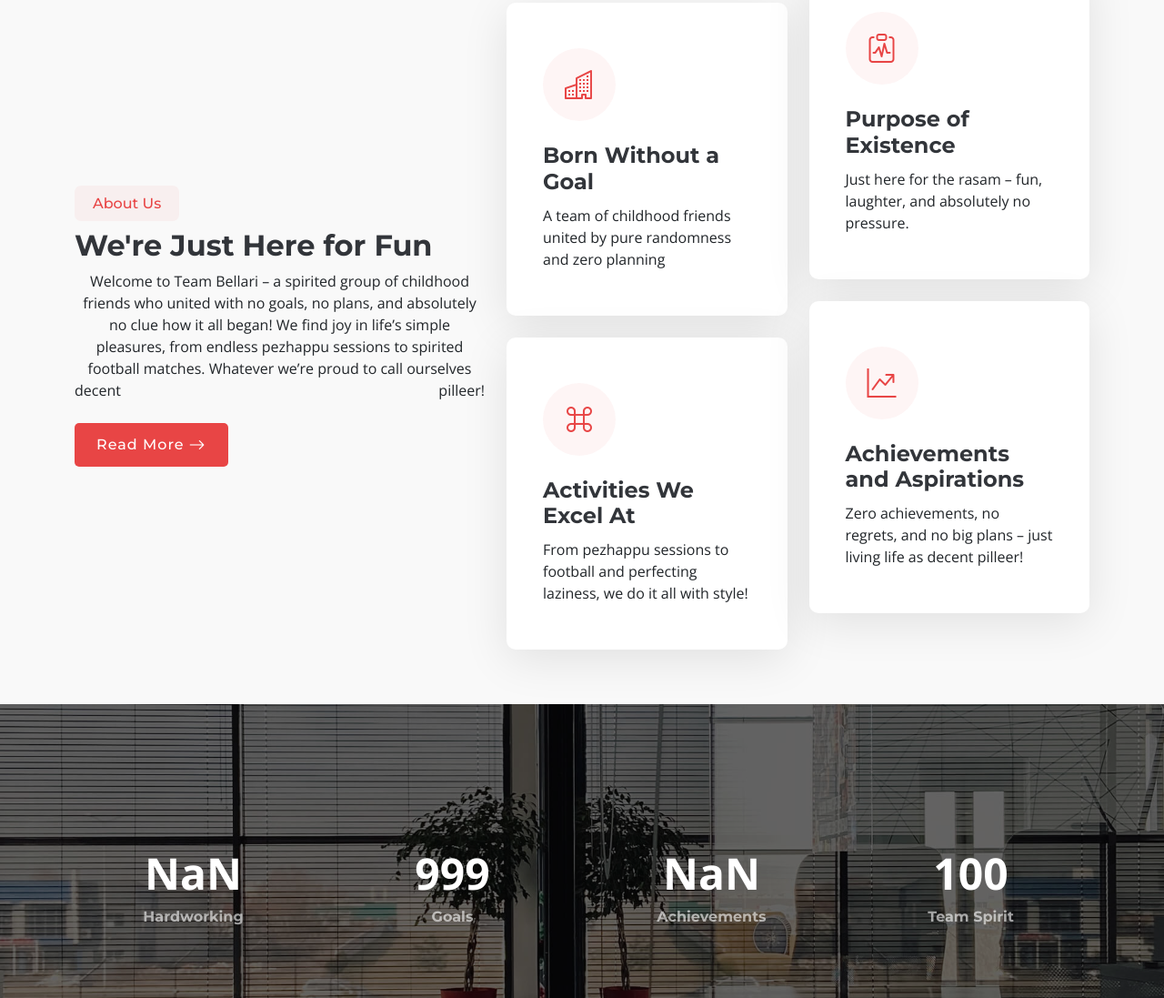
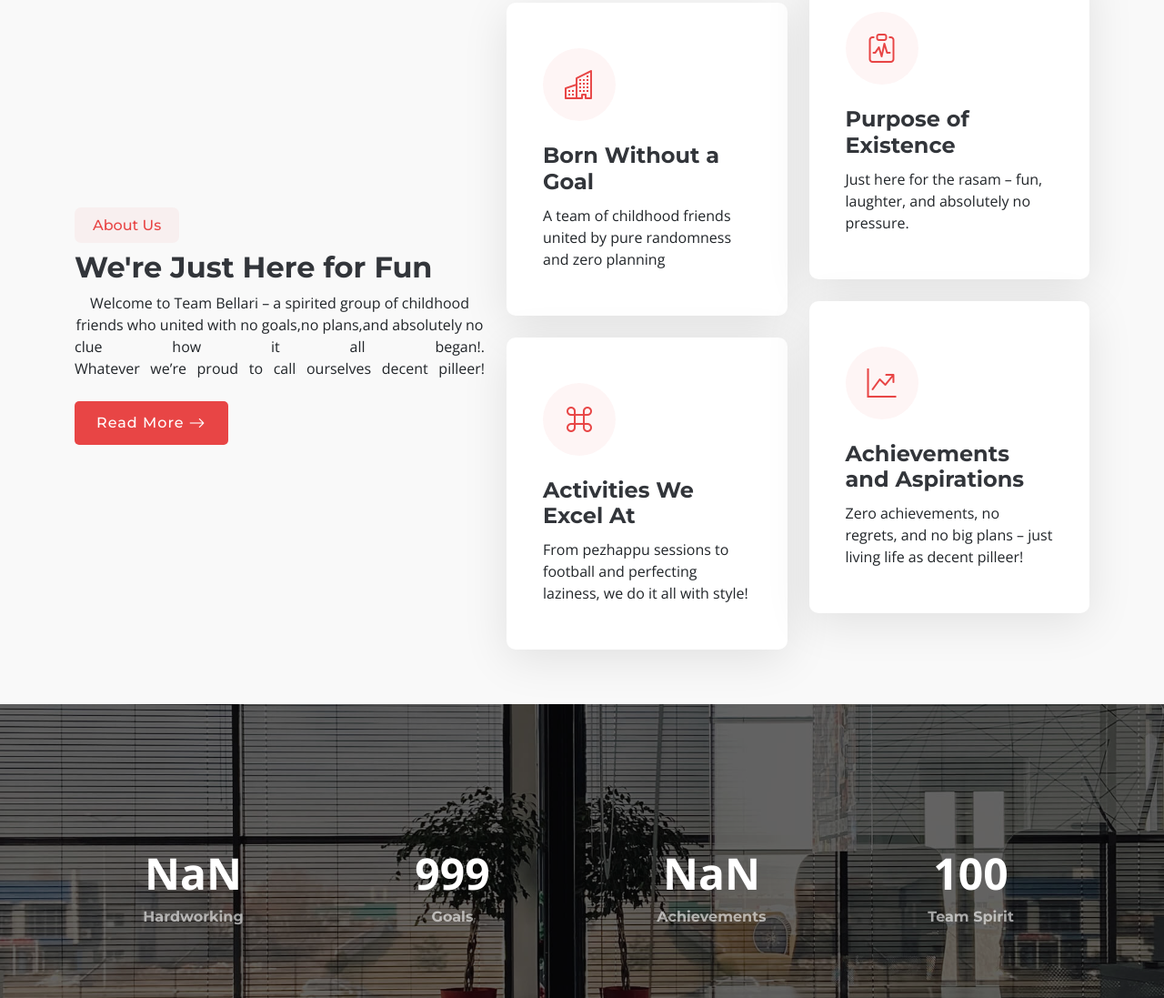
Before and after one commit to amalrajk/Bellari-Static-Website, a plain HTML site: page index.html in a window 1280 px wide. Shown: the part 857-1954 px from the top of the page at 91% size. Drawn offline with nearby package versions, Linux system fonts and the light colour scheme.

Commit message:
Update index.html

```diff
--- a/index.html
+++ b/index.html
@@ -116,7 +116,7 @@
             <audio id="section-audio" src="assets\audio\planning.mp3" preload="auto"></audio>
             <h2> We're Just Here for Fun</h2>
             <p class="text-center mb-4 justify-text">
-Welcome to Team Bellari – a spirited group of childhood friends who united with no goals, no plans, and absolutely no clue how it all began! We find joy in life’s simple pleasures, from endless pezhappu sessions to spirited football matches. Whatever  we’re proud to call ourselves decent pilleer!</p>
+Welcome to Team Bellari – a spirited group of childhood friends who united with no goals,no plans,and absolutely no clue how it all began!.<br>Whatever we’re proud to call ourselves decent pilleer!</p>
             <a href="#" class="read-more"><span>Read More</span><i class="bi bi-arrow-right"></i></a>
           </div>
 
```
